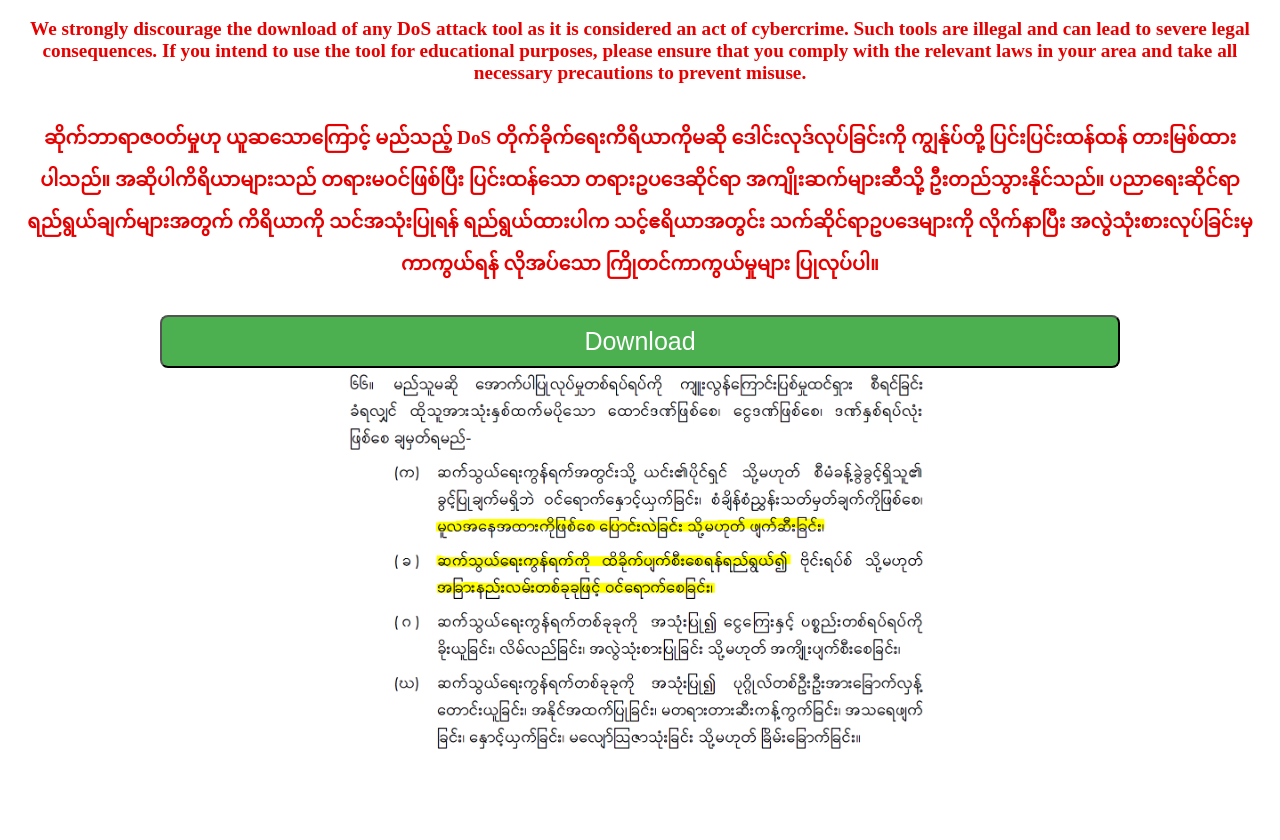
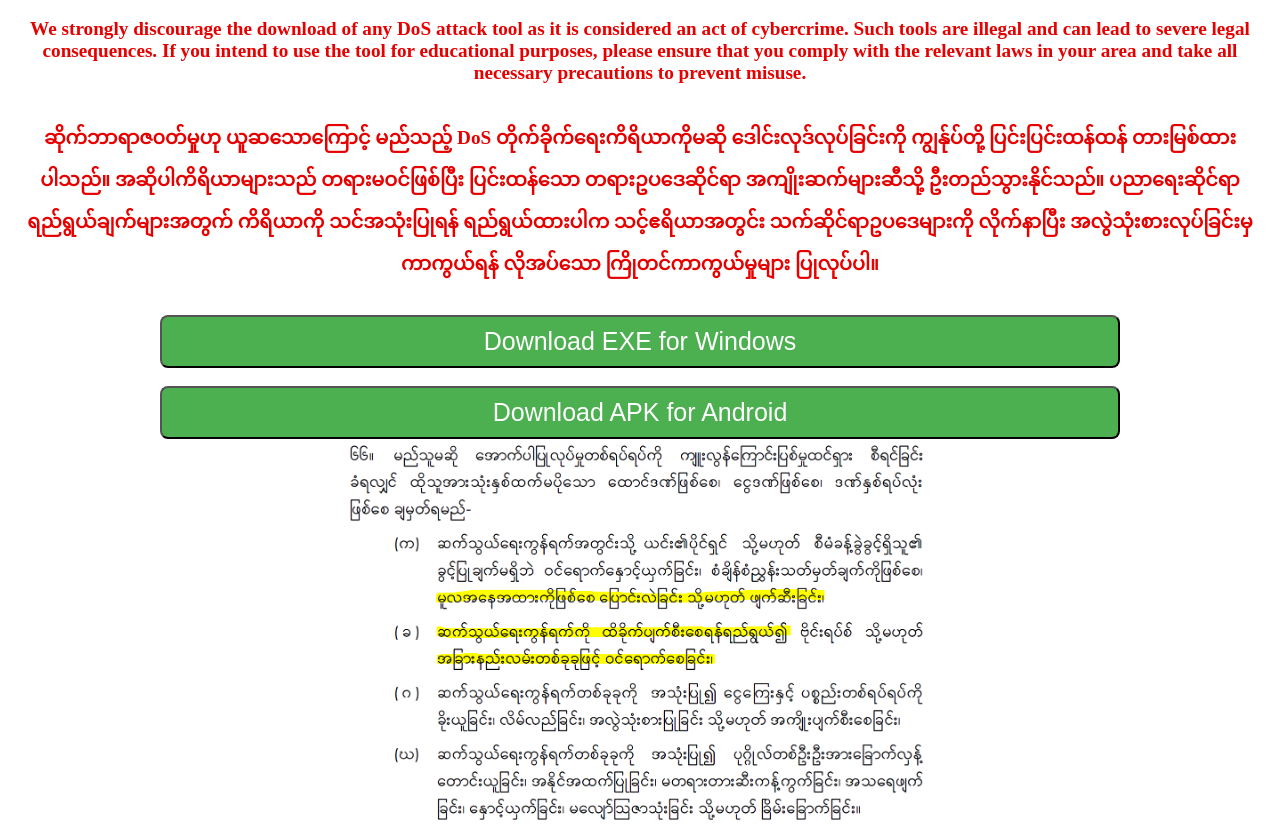
Before and after one commit to thawdezin/oizys_website, a plain HTML site: page index.html in a window 1280 px wide. Shown: the part 93-933 px from the top of the page. Before the commit the page ends 862 px from the top, so only its background shows below. Drawn offline with Linux system fonts and the light colour scheme.

Commit message:
add windows support

```diff
--- a/index.html
+++ b/index.html
@@ -49,15 +49,35 @@
     </style>
   </head>
   <body>
+
+
     <h1 class="title">Oizys DoS Attack Tool</h1>
     <p class="warning">We strongly discourage the download of any DoS attack tool as it is considered an act of cybercrime. Such tools are illegal and can lead to severe legal consequences. If you intend to use the tool for educational purposes, please ensure that you comply with the relevant laws in your area and take all necessary precautions to prevent misuse.</p>
 <p class="warning">ဆိုက်ဘာရာဇ၀တ်မှုဟု ယူဆသောကြောင့် မည်သည့် DoS တိုက်ခိုက်ရေးကိရိယာကိုမဆို ဒေါင်းလုဒ်လုပ်ခြင်းကို ကျွန်ုပ်တို့ ပြင်းပြင်းထန်ထန် တားမြစ်ထားပါသည်။ အဆိုပါကိရိယာများသည် တရားမဝင်ဖြစ်ပြီး ပြင်းထန်သော တရားဥပဒေဆိုင်ရာ အကျိုးဆက်များဆီသို့ ဦးတည်သွားနိုင်သည်။ ပညာရေးဆိုင်ရာ ရည်ရွယ်ချက်များအတွက် ကိရိယာကို သင်အသုံးပြုရန် ရည်ရွယ်ထားပါက သင့်ဧရိယာအတွင်း သက်ဆိုင်ရာဥပဒေများကို လိုက်နာပြီး အလွဲသုံးစားလုပ်ခြင်းမှ ကာကွယ်ရန် လိုအပ်သော ကြိုတင်ကာကွယ်မှုများ ပြုလုပ်ပါ။</p>
 
-   <div style="display: flex; justify-content: center;">
-  <a href="oizys.apk" download>
-    <button class="download-button">Download</button>
+
+
+
+<div style="display: flex; justify-content: center;">
+  <a href="oizys_0_0_1.zip" download>
+    <button class="download-button">Download EXE for Windows</button>
   </a>
+  </div>
+
+
+  <br />
+
+  <div style="display: flex; justify-content: center;">
+    <a href="oizys.apk" download>
+      <button class="download-button">Download APK for Android</button>
+    </a>
+    </div>
+
+
+
+
 </div>
+
 
 <div style="text-align:center;">
   <img src="66.png" alt="Warning" style="width:100%; max-width:600px;">
```
